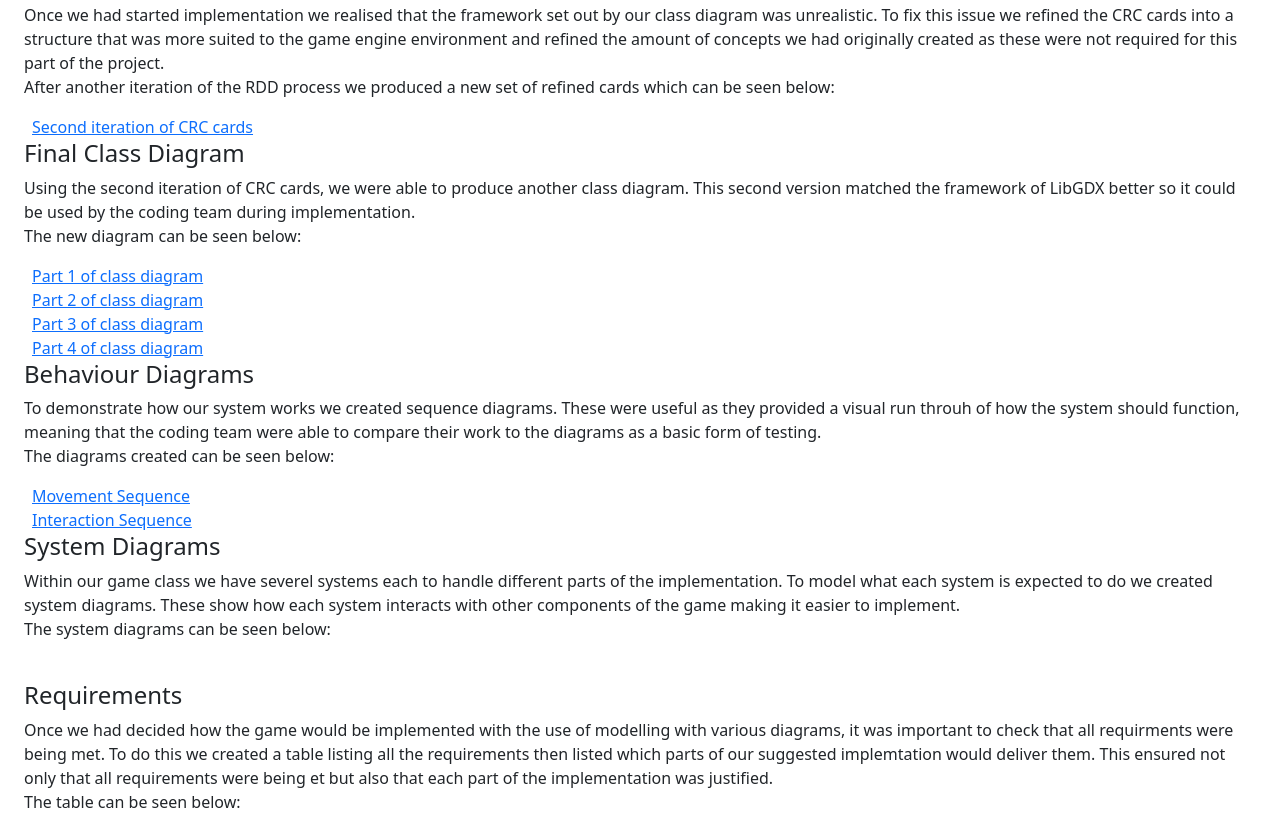
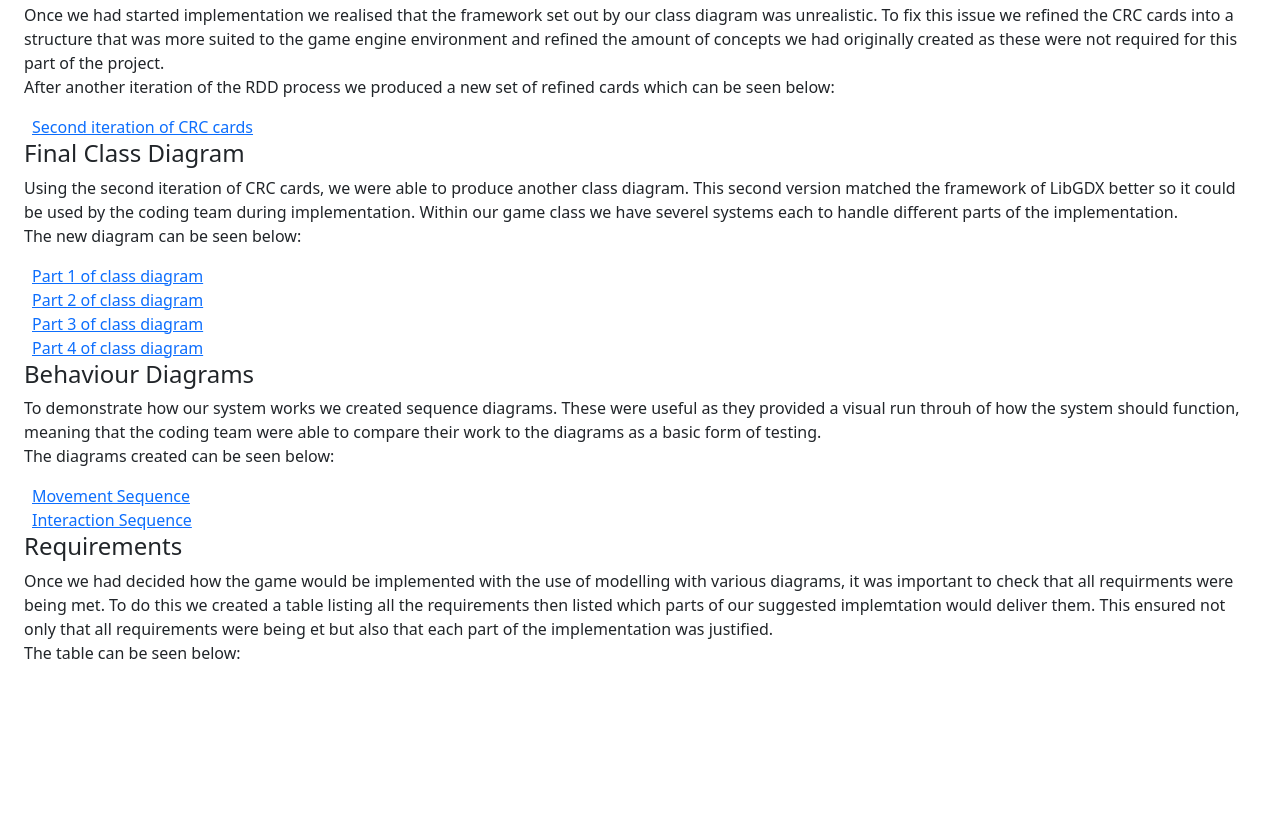
Before and after one commit to jjzsilva9/eng1-website, a plain HTML site: page Architecture.html in a window 1280 px wide. Shown: the part 546-1384 px from the top of the page. After the commit the page ends 1251 px from the top, so only its background shows below. Drawn offline with nearby package versions, Linux system fonts and the light colour scheme.

```diff
--- a/Architecture.html
+++ b/Architecture.html
@@ -34,8 +34,10 @@
     <a class="p-2" href="IMG_3212.jpg">Second iteration of CRC cards</a>
     <br>
     <h4>Final Class Diagram</h4>
-    <p>Using the second iteration of CRC cards, we were able to produce another class diagram. This second version matched the framework of LibGDX better
-    so it could be used by the coding team during implementation. <br>The new diagram can be seen below:
+    <p>
+        Using the second iteration of CRC cards, we were able to produce another class diagram. This second version matched the framework of LibGDX better
+        so it could be used by the coding team during implementation. Within our game class we have severel systems each to handle different parts of the implementation.
+        <br>The new diagram can be seen below:
     </p>
     <a class="p-2" href="OverallClass1.png">Part 1 of class diagram</a>
     <br>
@@ -54,20 +56,13 @@
     <br>
     <a class="p-2" href="interaction-sequence.png">Interaction Sequence</a>
     <br>
-    <h4>System Diagrams</h4>
-    <p>Within our game class we have severel systems each to handle different parts of the implementation. To model what each system is expected to do
-    we created system diagrams. These show how each system interacts with other components of the game making it easier to implement.<br>
-    The system diagrams can be seen below:
-    </p>
-    <!-- Add link to system diagrams -->
-    <br>
     <h4>Requirements</h4>
     <p>Once we had decided how the game would be implemented with the use of modelling with various diagrams, it was important to check that all requirments were being met.
     To do this we created a table listing all the requirements then listed which parts of our suggested implemtation would deliver them. This ensured not only
     that all requirements were being et but also that each part of the implementation was justified. <br>
     The table can be seen below:
     </p>
-    <!-- Add link to system diagrams -->
+    <!-- Add link to requiremets table -->
 
 
 
```
Also changed, not shown: project-plans.html (+6 -0 lines).
